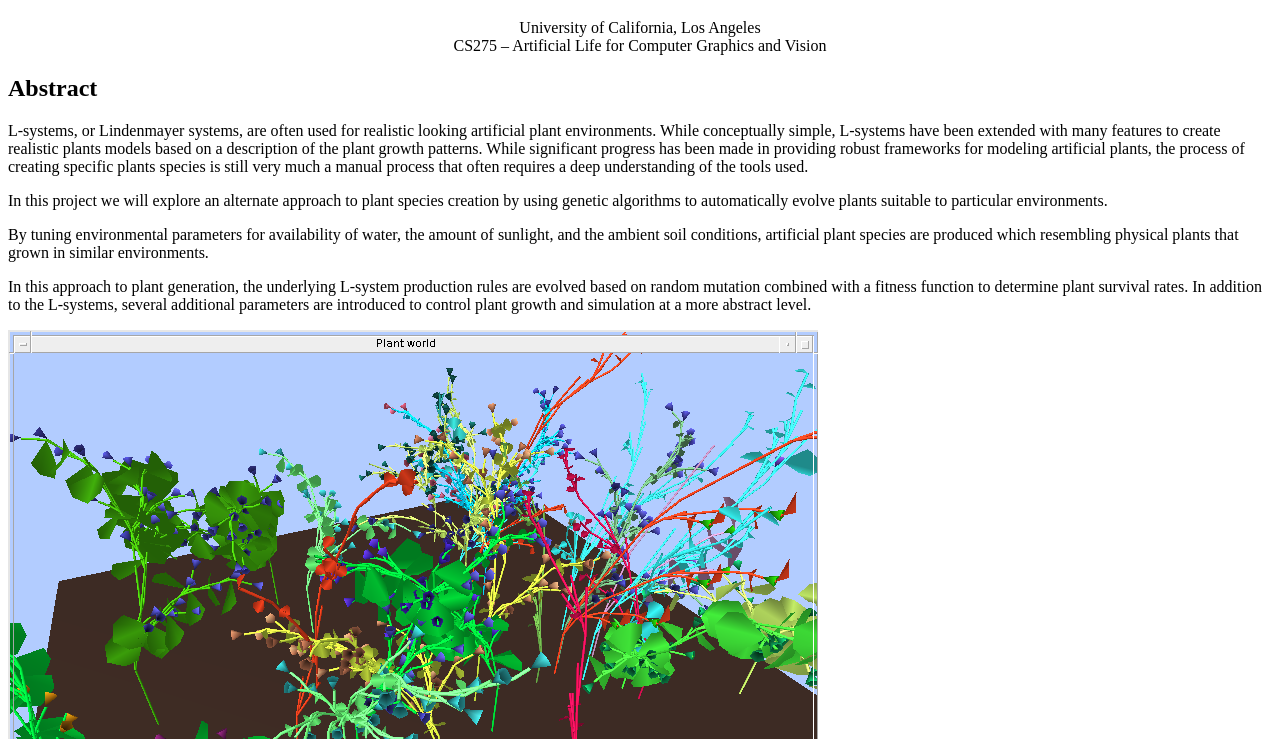
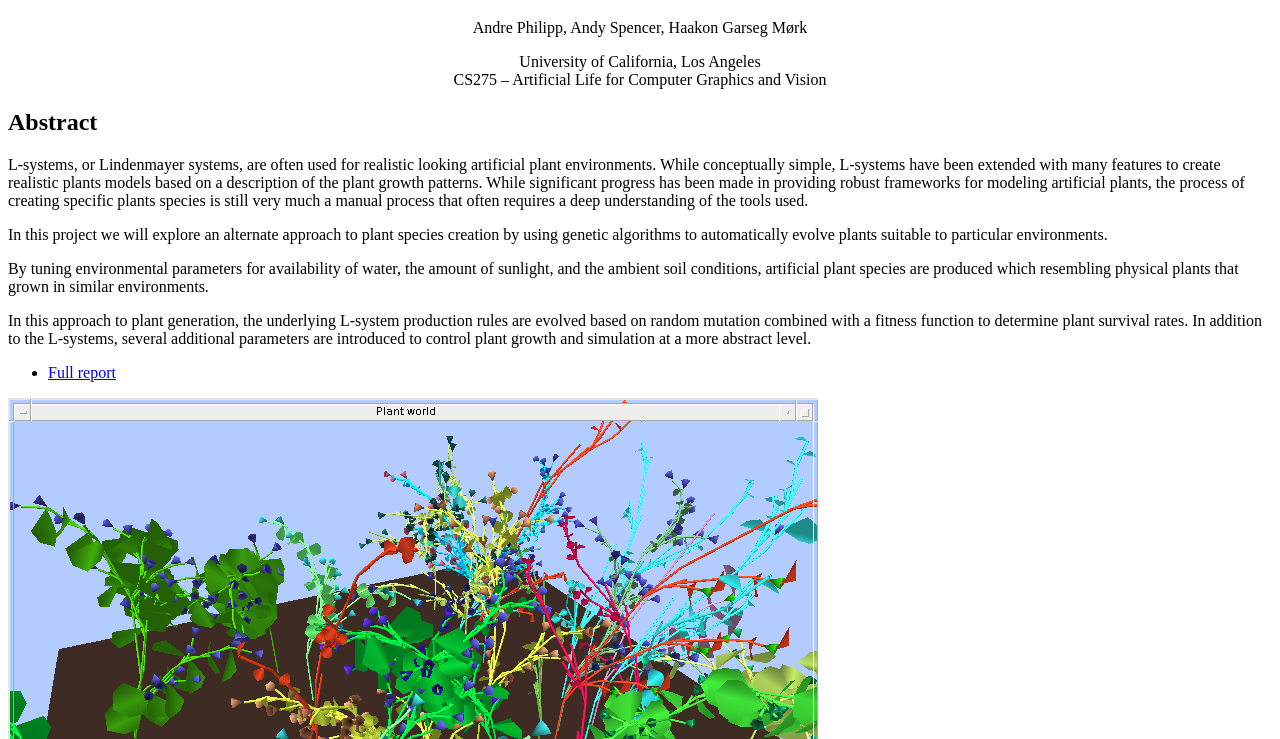
Before and after one commit to haakonmo/plant_project, a plain HTML site: page doc/index.htm in a window 1280 px wide. Shown: the part 61-800 px from the top of the page. Drawn offline with Linux system fonts and the light colour scheme.

Commit message:
Add names and paper link

```diff
--- a/doc/index.htm
+++ b/doc/index.htm
@@ -15,8 +15,11 @@
 	<body>
 		<center>
 			<h1>Plant Modeling Using Environmental Parameters</h1>
+			<p>Andre Philipp, Andy Spencer, Haakon Garseg Mørk</p>
+			<p>
 			University of California, Los Angeles<br />
 			CS275 &ndash; Artificial Life for Computer Graphics and Vision
+			</p>
 		</center>
 
 		<h2>Abstract</h2>
@@ -46,6 +49,10 @@
                 parameters are introduced to control plant growth and simulation at a more
                 abstract level.
 		</p>
+
+		<ul>
+			<li><a href="paper.pdf">Full report</a></li>
+		</ul>
 
 		<img src="images/screenshot.png" />
 
```
